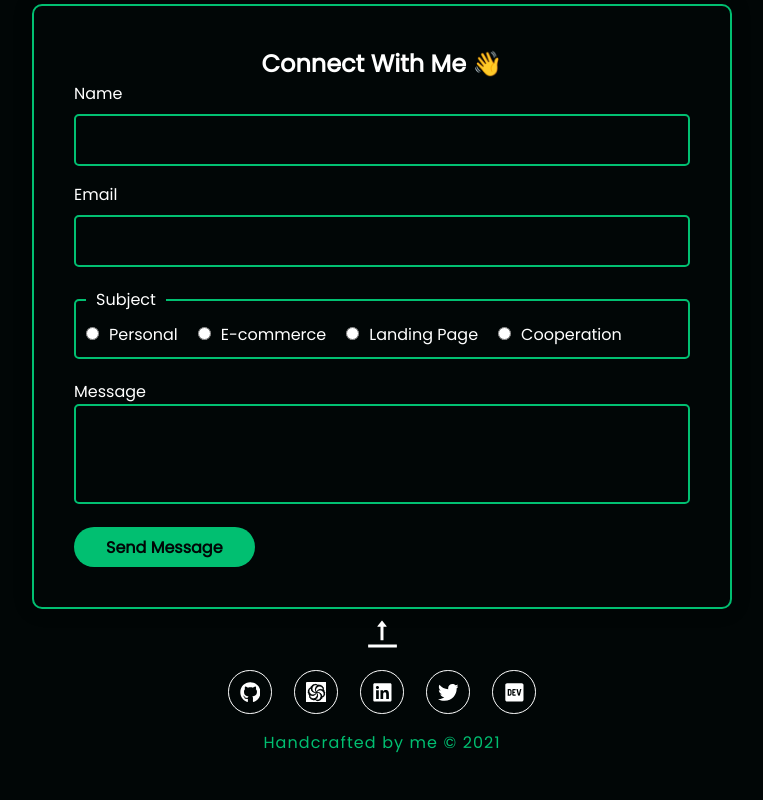
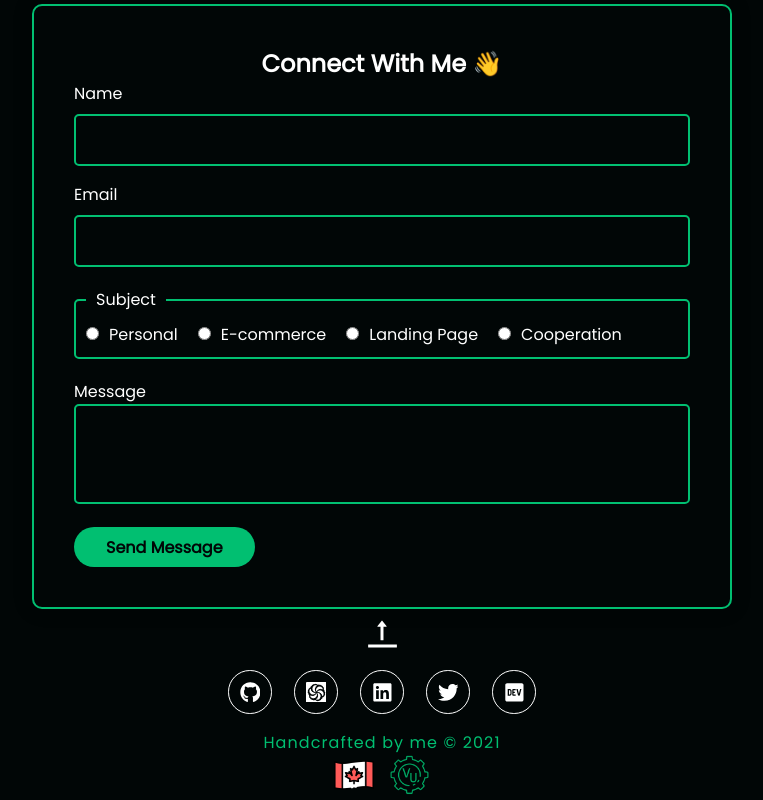
Before and after one commit to vovaushenko/portfolio-react-v2, a React (Create React App) app: page / in a window 1280 px wide. Shown: the part 4779-5579 px from the top of the page, without its empty margins (258-1021 px from the left). Before the commit the page ends 5539 px from the top, so only its background shows below. Built offline with nearby package versions, Linux system fonts and the light colour scheme.

Commit message:
Footer Update

```diff
--- a/src/components/Footer/FooterElements.js
+++ b/src/components/Footer/FooterElements.js
@@ -67,3 +67,16 @@ export const FooterCopyright = styled.p`
   letter-spacing: 1.1px;
   color: #01bf71;
 `;
+
+export const FooterImageContainer = styled.div`
+  display: flex;
+  align-items: center;
+`;
+
+export const FooterCanada = styled.img`
+  width: 40px;
+  margin-right: 1rem;
+`;
+export const FooterLogo = styled.img`
+  width: 40px;
+`;
--- a/src/components/Footer/index.js
+++ b/src/components/Footer/index.js
@@ -1,5 +1,7 @@
 import React from 'react';
 import { animateScroll as scroll } from 'react-scroll';
+import CanadaFlag from '../../images/canada.png';
+import logo from '../../images/Logo.png';
 
 import {
   FooterContainer,
@@ -8,6 +10,9 @@ import {
   SocialLinksWrapper,
   ToTop,
   ToTopWrapper,
+  FooterImageContainer,
+  FooterCanada,
+  FooterLogo,
 } from './FooterElements';
 
 import { FaGithub, FaLinkedin, FaTwitter, FaDev } from 'react-icons/fa';
@@ -21,6 +26,10 @@ const Footer_new = () => {
   };
   return (
     <FooterContainer id="footer">
+      <FooterImageContainer>
+        <FooterCanada src={CanadaFlag} alt="Canada is the Best!" />
+        <FooterLogo src={logo} alt="My logo" />
+      </FooterImageContainer>
       <FooterCopyright>Handcrafted by me &copy; 2021</FooterCopyright>
       <SocialLinksWrapper>
         <SocialIconLink href="https://github.com/vovaushenko" target="_blank">
```
Also changed, not shown: src/images/canada.png (added), 1 other file (tests, documents, lock files or other folders).
